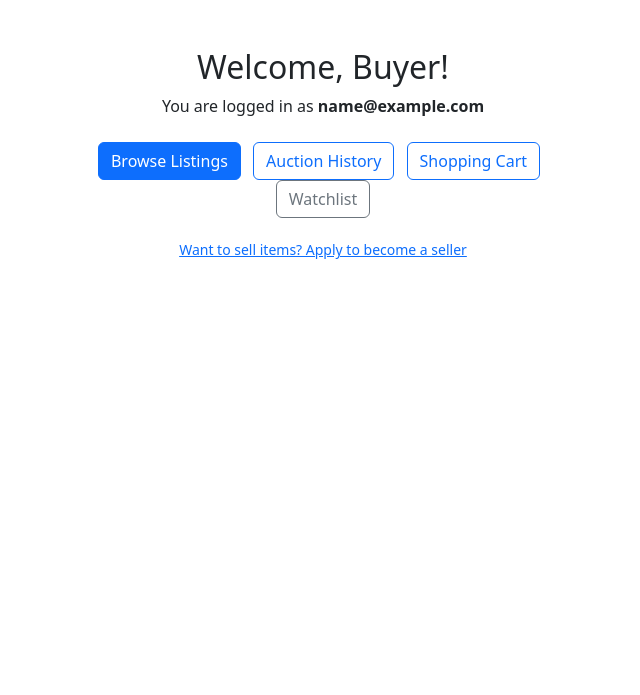
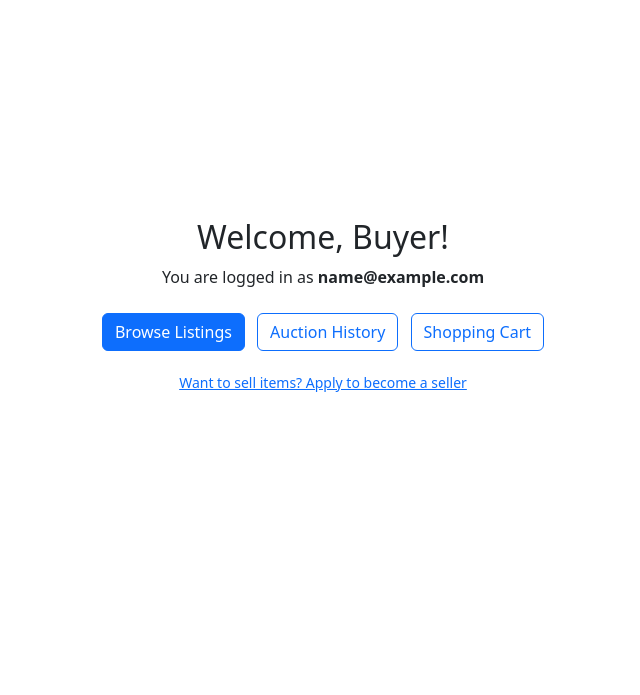
Before and after one commit to fzhou1010/nittanyauction-phase2, a Flask app: page /bidder/welcome in a window 1280 px wide. Shown: the part 56-751 px from the top of the page, without its empty margins (317-957 px from the left). Run offline with Flask 3, Linux system fonts and the light colour scheme; the visitor is signed in with stand-in values (Sample User, id 1); data that the repository does not hold is empty.

Commit message:
cleaning up buyer dash

```diff
--- a/templates/bidder/welcome.html
+++ b/templates/bidder/welcome.html
@@ -1,14 +1,13 @@
 {% extends "base.html" %}
 {% block content %}
-<div class="row justify-content-center mt-5">
+<div class="d-flex justify-content-center align-items-center" style="min-height: calc(100vh - 120px); padding-bottom: 12vh;">
     <div class="col-md-6 text-center">
         <h2>Welcome, Buyer!</h2>
         <p>You are logged in as <strong>{{ session['email'] }}</strong></p>
         <div class="mt-4">
             <a href="{{ url_for('listings.browse') }}" class="btn btn-primary me-2">Browse Listings</a>
             <a href="{{ url_for('bidder.auction_history') }}" class="btn btn-outline-primary me-2">Auction History</a>
-            <a href="{{ url_for('bidder.shopping_cart') }}" class="btn btn-outline-primary me-2">Shopping Cart</a>
-            <a href="{{ url_for('bidder.watchlist') }}" class="btn btn-outline-secondary">Watchlist</a>
+            <a href="{{ url_for('bidder.shopping_cart') }}" class="btn btn-outline-primary">Shopping Cart</a>
         </div>
         <div class="mt-3">
             <a href="{{ url_for('auth.profile') }}?tab=support" class="btn btn-sm btn-link">
```
